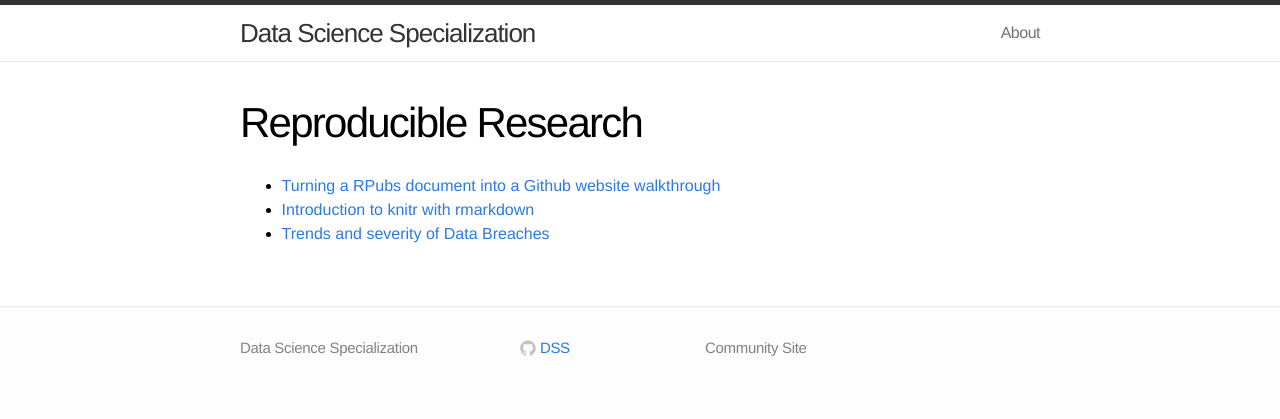
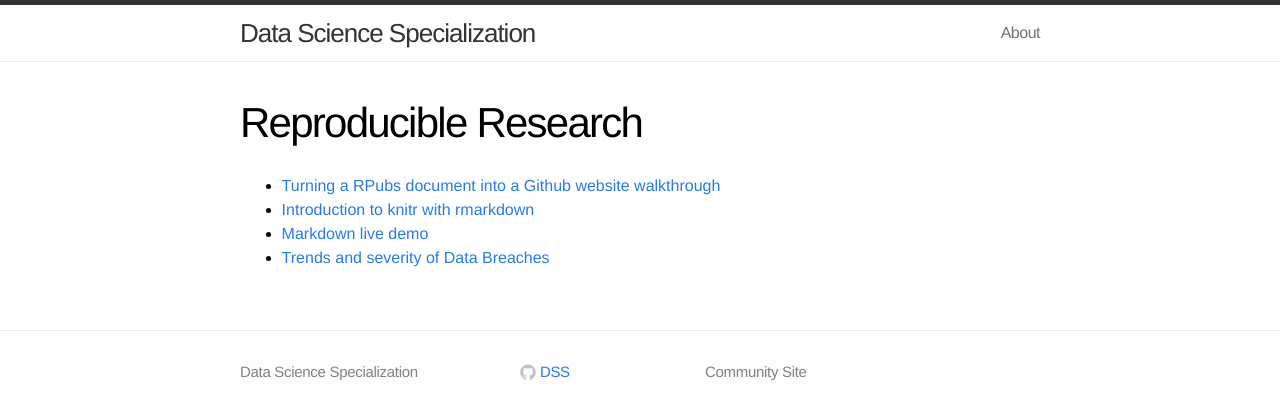
Before and after one commit to DataScienceSpecialization/DataScienceSpecialization.github.io, a Jekyll site: the page built from repres.md, in a window 1280 px wide. Shown: the top 419 px of the page. Built offline with Jekyll 4.4.1, drawn with Linux system fonts in a browser that asks for light colours.

Commit message:
added md live demo link

```diff
--- a/repres.md
+++ b/repres.md
@@ -6,4 +6,5 @@ permalink: /repres/
 
 - [Turning a RPubs document into a Github website walkthrough](https://github.com/thoughtfulbloke/appleorange)
 - [Introduction to knitr with rmarkdown](https://sachsmc.github.io/knit-git-markr-guide/knitr/knit.html)
+- [Markdown live demo](http://markdown-here.com/livedemo.html)
 - [Trends and severity of Data Breaches](http://rpubs.com/ww44ss/29389)
```
